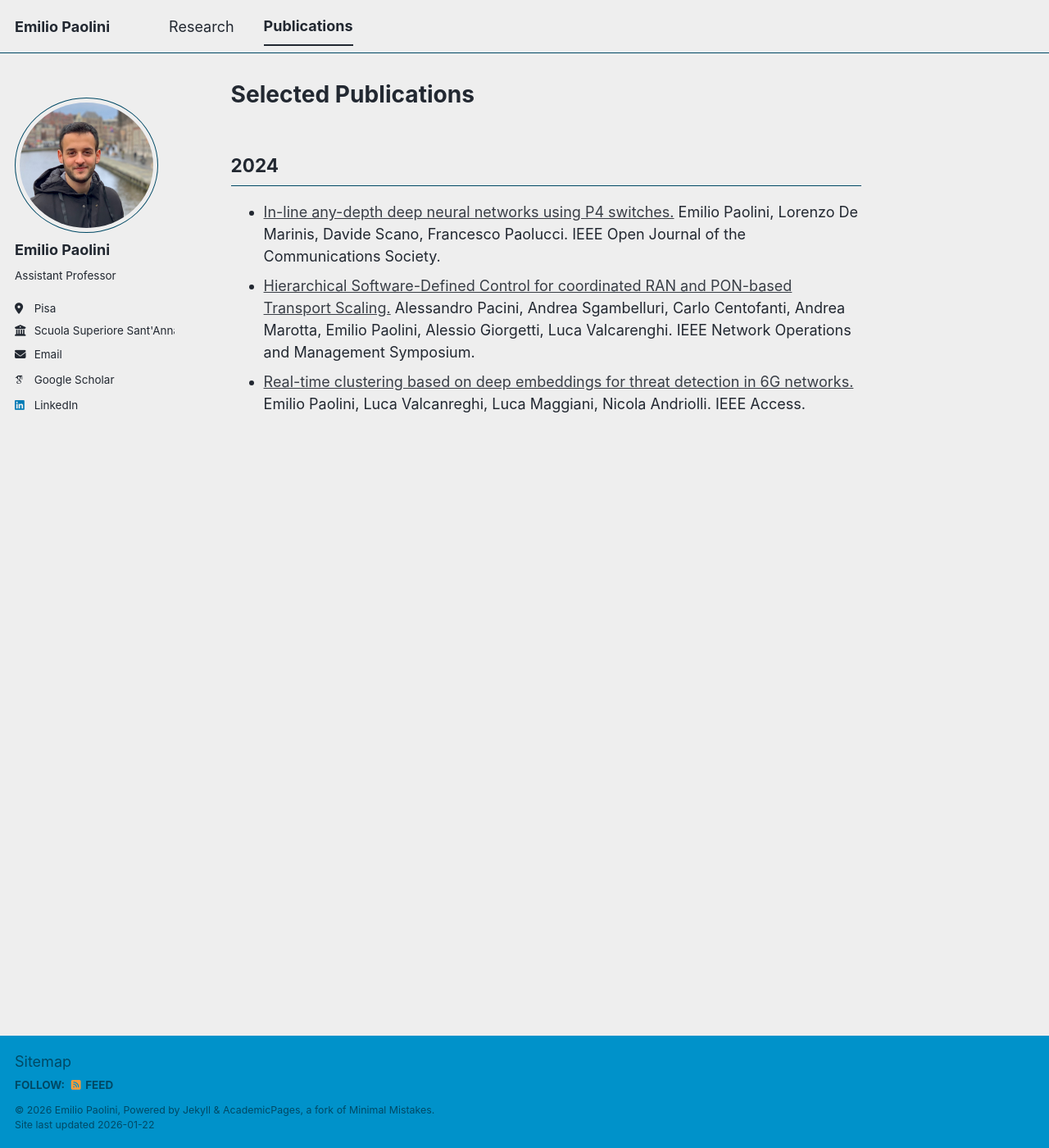
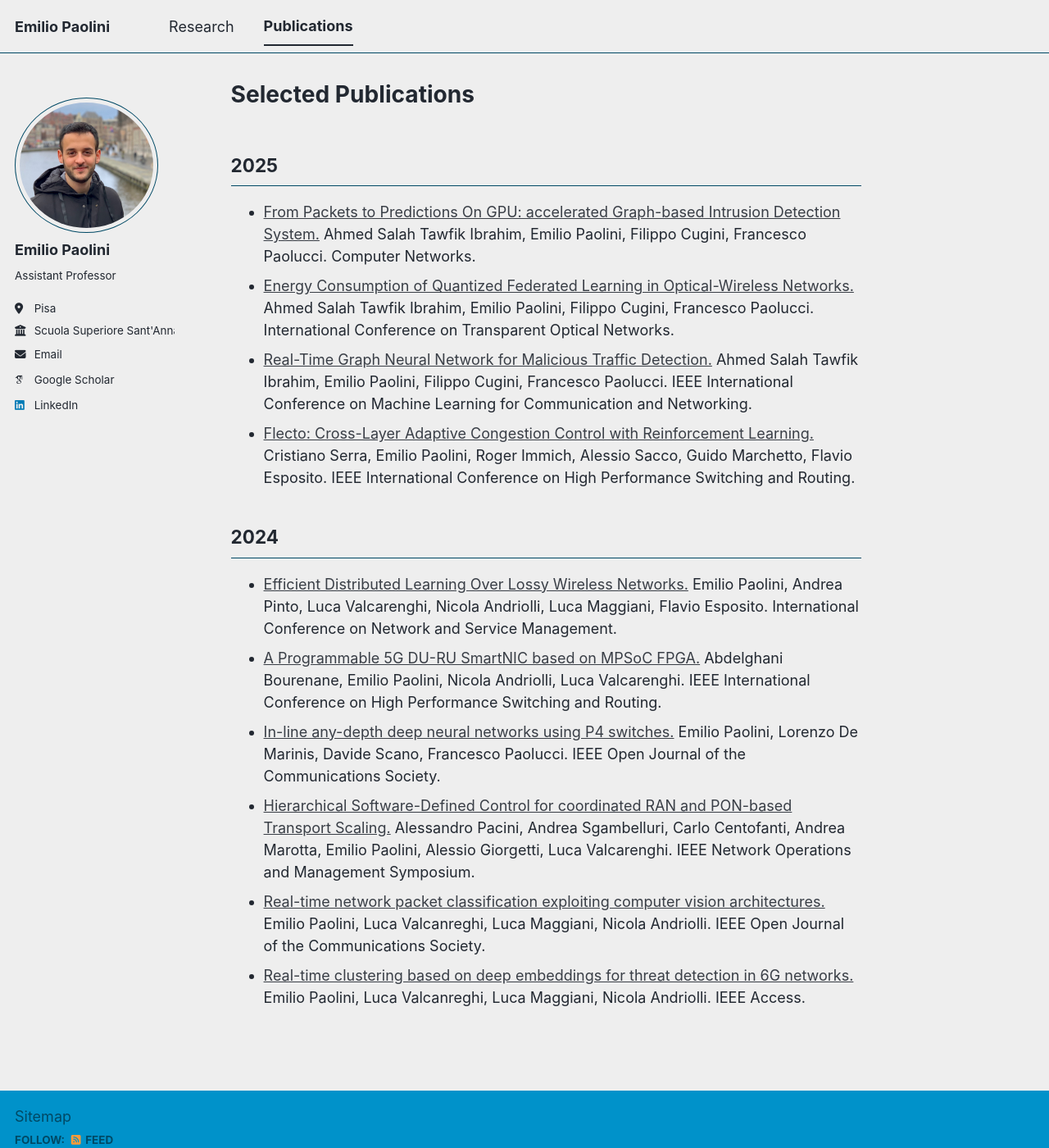
Before and after one commit to emiliopaolini/emiliopaolini.github.io, a Jekyll site: the page built from _pages/publications.html, in a window 1280 px wide and 1400 px high. Shown: the whole window at 82% size. Built offline with Jekyll 4.4.1, drawn with Linux system fonts in a browser that asks for light colours; some web fonts are replaced; a script bundle is joined from its source files by our own code; library files that are not in the unit come from our copies.

Commit message:
added publications

```diff
--- a/_pages/publications.html
+++ b/_pages/publications.html
@@ -5,8 +5,47 @@ permalink: /publications/
 author_profile: true
 ---
 
+<h2>2025</h2>
+<ul>
+    <li>
+        <a href="#">From Packets to Predictions On GPU: accelerated Graph-based Intrusion Detection System.</a>
+        Ahmed Salah Tawfik Ibrahim, Emilio Paolini, Filippo Cugini, Francesco Paolucci. Computer Networks.
+    </li>
+
+    <li>
+        <a href="#">Energy Consumption of Quantized Federated Learning in Optical-Wireless Networks.</a>
+        Ahmed Salah Tawfik Ibrahim, Emilio Paolini, Filippo Cugini, Francesco Paolucci. International Conference on
+        Transparent Optical Networks.
+    </li>
+
+
+    <li>
+        <a href="#">Real-Time Graph Neural Network for Malicious Traffic Detection.</a>
+        Ahmed Salah Tawfik Ibrahim, Emilio Paolini, Filippo Cugini, Francesco Paolucci. IEEE International Conference on
+        Machine Learning for Communication and Networking.
+    </li>
+
+    <li>
+        <a href="#">Flecto: Cross-Layer Adaptive Congestion Control with Reinforcement Learning.</a>
+        Cristiano Serra, Emilio Paolini, Roger Immich, Alessio Sacco, Guido Marchetto, Flavio Esposito. IEEE
+        International Conference on High Performance Switching and Routing.
+    </li>
+</ul>
+
 <h2>2024</h2>
 <ul>
+    <li>
+        <a href="#">Efficient Distributed Learning Over Lossy Wireless Networks.</a>
+        Emilio Paolini, Andrea Pinto, Luca Valcarenghi, Nicola Andriolli, Luca Maggiani, Flavio Esposito. International
+        Conference on Network and Service Management.
+    </li>
+
+    <li>
+        <a href="#">A Programmable 5G DU-RU SmartNIC based on MPSoC FPGA.</a>
+        Abdelghani Bourenane, Emilio Paolini, Nicola Andriolli, Luca Valcarenghi. IEEE International Conference on High
+        Performance Switching and Routing.
+    </li>
+
     <li>
         <a href="#">In-line any-depth deep neural networks using P4 switches.</a>
         Emilio Paolini, Lorenzo De Marinis, Davide Scano, Francesco Paolucci. IEEE Open Journal of the Communications
@@ -19,7 +58,15 @@ author_profile: true
     </li>
 
     <li>
-        <a href="#">Real-time clustering based on deep embeddings for threat detection in 6G networks.</a>
+        <a href="#">Real-time network packet classification exploiting computer vision architectures.</a>
+        Emilio Paolini, Luca Valcanreghi, Luca Maggiani, Nicola Andriolli. IEEE Open Journal of the Communications
+        Society.
+    </li>
+
+
+    <li>
+        <a href="Real-Time_access.pdf">Real-time clustering based on deep embeddings for threat detection in 6G
+            networks.</a>
         Emilio Paolini, Luca Valcanreghi, Luca Maggiani, Nicola Andriolli. IEEE Access.
     </li>
 </ul>
```
Also changed, not shown: 7 other files.
